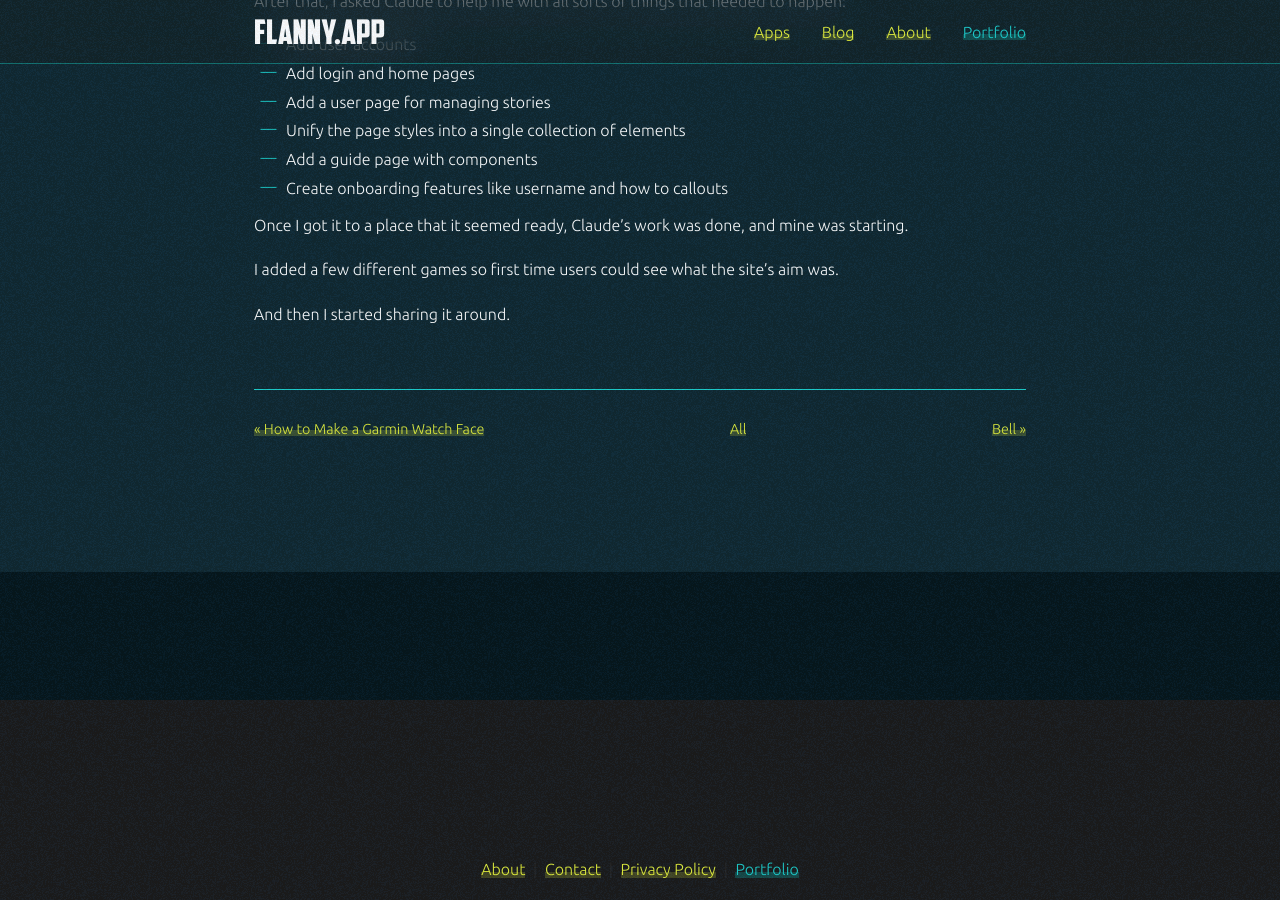
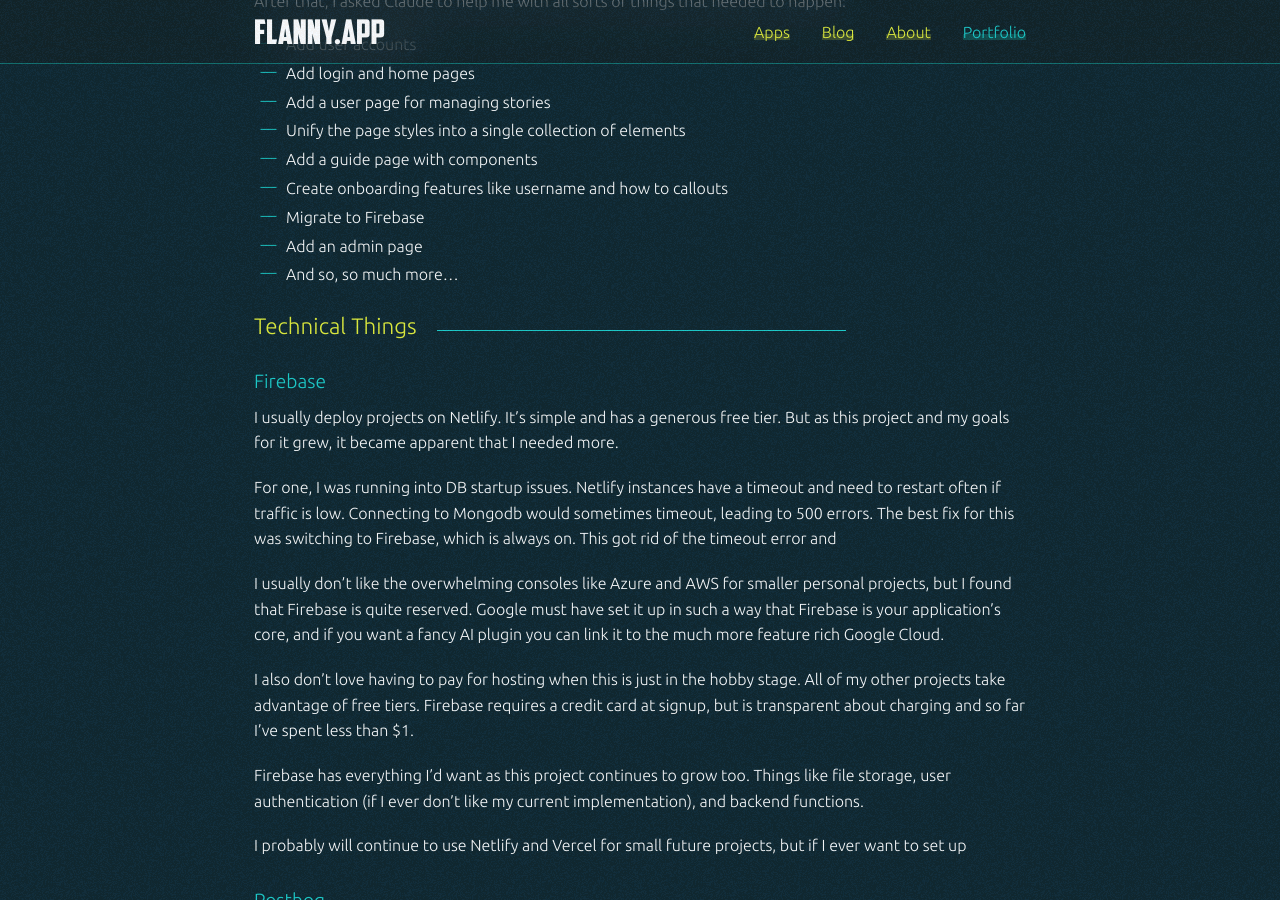
Before and after one commit to pjflanagan/pjflanagan.github.io, a Jekyll site: the page built from _posts/2026-05-21-yellowood.md, in a window 1280 px wide and 900 px high, scrolled down 908 px. Built offline with Jekyll 4.4.1, drawn with Linux system fonts in a browser that asks for light colours; some of the changed text lies outside the part shown.

Commit message:
update shodo and yellowood

```diff
--- a/_posts/2026-03-28-yellowood.md
+++ /dev/null
@@ -1,34 +0,0 @@
----
-layout: post
-date: 2026-03-28
-title: Yellowood
-description: A text based adventure game writing platform
-categories:
-image: https://raw.githubusercontent.com/pjflanagan/yellowood/refs/heads/main/public/img/social/yellowood-social.webp
-github:
-website: https://yellowood.flanny.app
----
-
-Yellowood started as an editor for text based adventure games (see [Yes, Chef!](blog/2025/yes-chef/)). I was to be the only user, so I hid it behind an admin token that I could set to prove it was me.
-
-I showed to project to a friend of mine and he was more impressed with the editor than the game itself. He suggested that the editor is what I really should be putting out there.
-
-So, after vibe coding started to become a viable way of actually completing a project, I decided to revisit.
-
-## Rename and New Features
-
-I named the project Yellowood, a reference to the Robert Frost poem about choosing a path.
-
-After that, I asked Claude to help me with all sorts of things that needed to happen:
-- Add user accounts
-- Add login and home pages
-- Add a user page for managing stories
-- Unify the page styles into a single collection of elements
-- Add a guide page with components
-- Create onboarding features like username and how to callouts
-
-Once I got it to a place that it seemed ready, Claude's work was done, and mine was starting.
-
-I added a few different games so first time users could see what the site's aim was.
-
-And then I started sharing it around.
--- /dev/null
+++ b/_posts/2026-05-21-yellowood.md
@@ -0,0 +1,79 @@
+---
+layout: post
+date: 2026-05-21
+title: Yellowood
+description: An interactive fiction platform
+categories: game live
+image: https://raw.githubusercontent.com/pjflanagan/yellowood/refs/heads/main/public/img/social/yellowood-social.webp
+github:
+website: https://yellowood.flanny.app
+---
+
+Yellowood started as an editor for text based adventure games (see [Yes, Chef!](blog/2025/yes-chef/)). I was to be the only user, so I hid it behind an admin token that I could set to prove it was me.
+
+I showed to project to a friend of mine and he was more impressed with the editor than the game itself. He suggested that the editor is what I really should be putting out there.
+
+Some time passed, coding agents got really good. I decided to revisit.
+
+## Rename and New Features
+
+I named the project Yellowood, a reference to the Robert Frost poem about choosing a path.
+
+After that, I asked Claude to help me with all sorts of things that needed to happen:
+- Add user accounts
+- Add login and home pages
+- Add a user page for managing stories
+- Unify the page styles into a single collection of elements
+- Add a guide page with components
+- Create onboarding features like username and how to callouts
+- Migrate to Firebase
+- Add an admin page
+- And so, so much more...
+
+## Technical Things
+
+### Firebase
+
+I usually deploy projects on Netlify. It's simple and has a generous free tier. But as this project and my goals for it grew, it became apparent that I needed more.
+
+For one, I was running into DB startup issues. Netlify instances have a timeout and need to restart often if traffic is low. Connecting to Mongodb would sometimes timeout, leading to 500 errors.
+The best fix for this was switching to Firebase, which is always on. This got rid of the timeout error and
+
+I usually don't like the overwhelming consoles like Azure and AWS for smaller personal projects, but I found that Firebase is quite reserved. Google must have set it up in such a way that Firebase is your application's core, and if you want a fancy AI plugin you can link it to the much more feature rich Google Cloud.
+
+I also don't love having to pay for hosting when this is just in the hobby stage. All of my other projects take advantage of free tiers. Firebase requires a credit card at signup, but is transparent about charging and so far I've spent less than $1.
+
+Firebase has everything I'd want as this project continues to grow too. Things like file storage, user authentication (if I ever don't like my current implementation), and backend functions.
+
+I probably will continue to use Netlify and Vercel for small future projects, but if I ever want to set up
+
+### Posthog
+
+This was my first time trying Posthog. I usually just use Google Analytics because I'm only interested in pageviews. But for this project I wanted a more in-depth view of what is going on.
+
+I added flowcharts for signups, watched screen recordings of users playing, and added insights for what pages have errors.
+
+While coding is the fun page, if I want users to really use this site, monitoring like this is necessary. Posthog is a fun option with a solid free tier.
+
+
+
+## UX Things
+
+### Onboarding
+
+There are a lot of features on this website, and especially in the editor. Getting a user from the homepage, to logged in and writing a story is the ultimate goal here.
+
+...
+
+### The Guide Page
+
+This was a fun page to implement. A helpful guide can...
+
+
+## Writing Stories
+
+I added a few different games (like this one about [sneaking water through TSA](https://yellowood.flanny.app/u/yellowood/tsa)) so first time users could see what the site's aim was.
+
+## Growing Users
+
+This is the hardest part of any project for me. I've had games
```
Also changed, not shown: __docs/todo/decap-cms.md (added, +81 -0 lines), _posts/2020-02-21-shodo-bot.md (+1 -1 lines).
